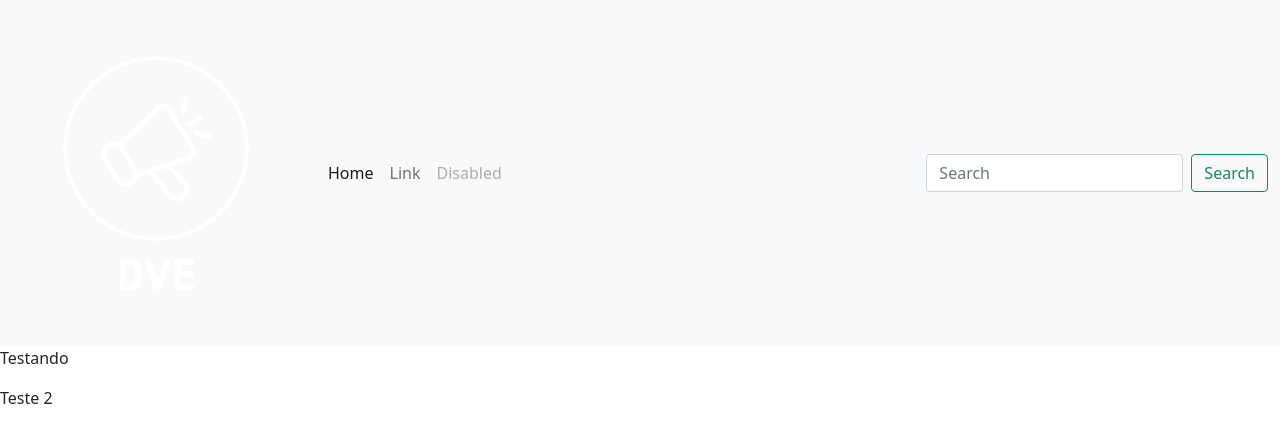
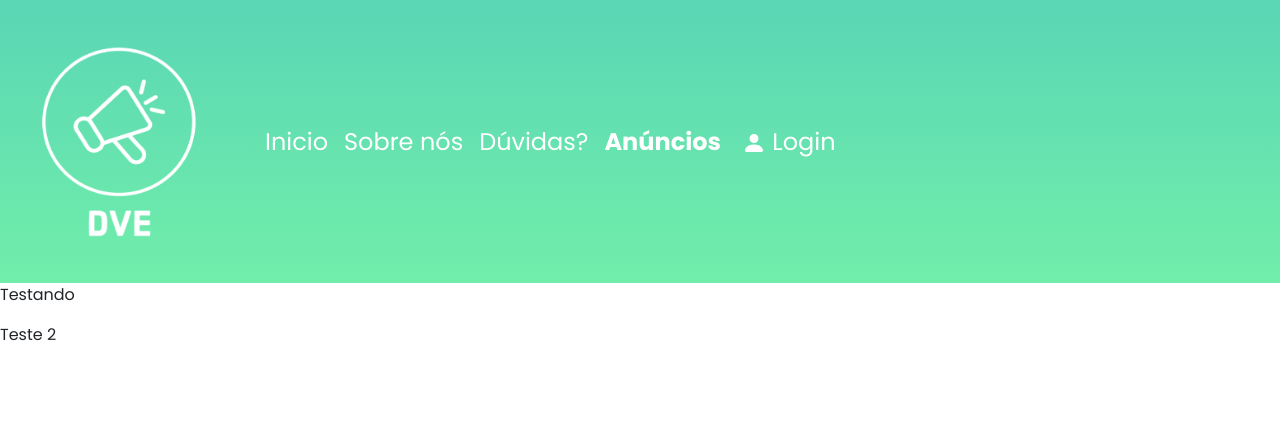
Before and after one commit to ZzZzNeto/Projeto-integrador---DVE, a Python web app: template templates/index.html in a window 1280 px wide. Shown: the top 443 px of the page. Run offline with Jinja, Linux system fonts and the light colour scheme; the template is opened without the code that fills it, so the values that code supplies are empty.

Commit message:
atualizando navbar

```diff
--- a/styles/index.css
+++ b/styles/index.css
@@ -18,7 +18,45 @@
     --color-status-edit: #9A7631;
     --color-status-finished: #346E4E;
 
-    --background-gradient: linear-gradient(90deg, rgba(2,0,36,1) 0%, rgba(90,214,181,1) 0%, rgba(113,238,170,1) 100%);
+    --background-gradient: linear-gradient(180deg, rgba(2,0,36,1) 0%, rgba(90,214,181,1) 0%, rgba(113,238,170,1) 100%);
 
-    --font: 'Poppins', serif;
+    --font: 'Poppins', sans-serif;
+    --font-weight--thin: 100;
+    --font-weight--ExtraLight: 200;
+    --font-weight--Light: 300;
+    --font-weight--Regular: 400;
+    --font-weight--Medium: 500;
+    --font-weight--SemiBold: 600;
+    --font-weight--Bold: 700;
+    --font-weight--ExtraBold: 800;
+    --font-weight--Black: 900;
+
+    --font-size-link-nav: 24px;
 }
+*{
+    margin: 0;
+    padding: 0;
+    font-family: var(--font);
+}
+.bg-header{
+    background: var(--background-gradient);
+}
+
+.nav-li-regular{
+    font-weight: var(--font-weight--Regular);
+    font-size: var(--font-size-link-nav);
+}
+
+.nav-li-bold{
+    font-weight: var(--font-weight--Bold);
+    font-size: var(--font-size-link-nav);
+}
+
+.nav-li-Extrabold{
+    font-weight: var(--font-weight--Bold);
+    font-size: var(--font-size-link-nav);
+}
+
+.btn{
+    font-size: var(--font-size-link-nav)
+}
--- a/templates/index.html
+++ b/templates/index.html
@@ -7,37 +7,67 @@
     <meta name="viewport" content="width=device-width, initial-scale=1.0">
     <link href="https://cdn.jsdelivr.net/npm/bootstrap@5.0.2/dist/css/bootstrap.min.css" rel="stylesheet"
         integrity="sha384-EVSTQN3/azprG1Anm3QDgpJLIm9Nao0Yz1ztcQTwFspd3yD65VohhpuuCOmLASjC" crossorigin="anonymous">
-    <link rel="stylesheet" href="../styles/styles.css">
+    <link rel="stylesheet" href="../styles/index.css">
+    <link rel="preconnect" href="https://fonts.googleapis.com">
+    <link rel="preconnect" href="https://fonts.gstatic.com" crossorigin>
+    <link
+        href="https://fonts.googleapis.com/css2?family=Poppins:wght@100;200;300;400;500;600;700;800;900&family=Roboto+Slab:wght@900&display=swap"
+        rel="stylesheet">
+
+
+
+
+
     <title>DVE</title>
+
 </head>
 
 <body>
     <header>
-        <nav class="navbar navbar-expand-lg navbar-light bg-light">
-            <div class="container-fluid">
+        <nav class="navbar navbar-expand-lg navbar-light bg-header ">
+            <div class=" d-flex justify-content-around">
                 <button class="navbar-toggler" type="button" data-bs-toggle="collapse"
                     data-bs-target="#navbarTogglerDemo01" aria-controls="navbarTogglerDemo01" aria-expanded="false"
                     aria-label="Toggle navigation">
                     <span class="navbar-toggler-icon"></span>
                 </button>
+
+
                 <div class="collapse navbar-collapse" id="navbarTogglerDemo01">
-                    <a class="navbar-brand" href="#"><img src="../imgs/Logo.png" alt=""></a>
-                    <ul class="navbar-nav me-auto mb-2 mb-lg-0">
+                    <a class="navbar-brand" href="#"><img src="../imgs/Logo.png" alt="logo so site" width="241px"
+                            height="257px"></a>
+
+                    <ul class="navbar-nav me-auto mb-2 mb-lg-0 ">
                         <li class="nav-item">
-                            <a class="nav-link active" aria-current="page" href="#">Home</a>
+                            <a class="nav-link nav-li-regular text-white" aria-current="page" href="#">Inicio</a>
                         </li>
+
                         <li class="nav-item">
-                            <a class="nav-link" href="#">Link</a>
+                            <a class="nav-link nav-li-regular text-white" href="#">Sobre nós</a>
                         </li>
+
                         <li class="nav-item">
-                            <a class="nav-link disabled" href="#" tabindex="-1" aria-disabled="true">Disabled</a>
+                            <a class="nav-link nav-li-regular text-white" href="#">Dúvidas?</a>
+                        </li>
+
+                        <li class="nav-item">
+                            <a class="nav-link nav-li-bold text-white" href="#">Anúncios</a>
                         </li>
                     </ul>
-                    <form class="d-flex">
-                        <input class="form-control me-2" type="search" placeholder="Search" aria-label="Search">
-                        <button class="btn btn-outline-success" type="submit">Search</button>
-                    </form>
+
+
+                    <button class="btn text-white" type="submit">
+                        <svg xmlns="http://www.w3.org/2000/svg" width="24" height="24" fill="currentColor"
+                            class="bi bi-person-fill" viewBox="0 0 16 16">
+                            <path d="M3 14s-1 0-1-1 1-4 6-4 6 3 6 4-1 1-1 1H3zm5-6a3 3 0 1 0 0-6 3 3 0 0 0 0 6z" />
+                        </svg>
+                        Login
+
+                    </button>
+
+
                 </div>
+
             </div>
         </nav>
     </header>
```
Also changed, not shown: imgs/favicon-32x32.png (added).
